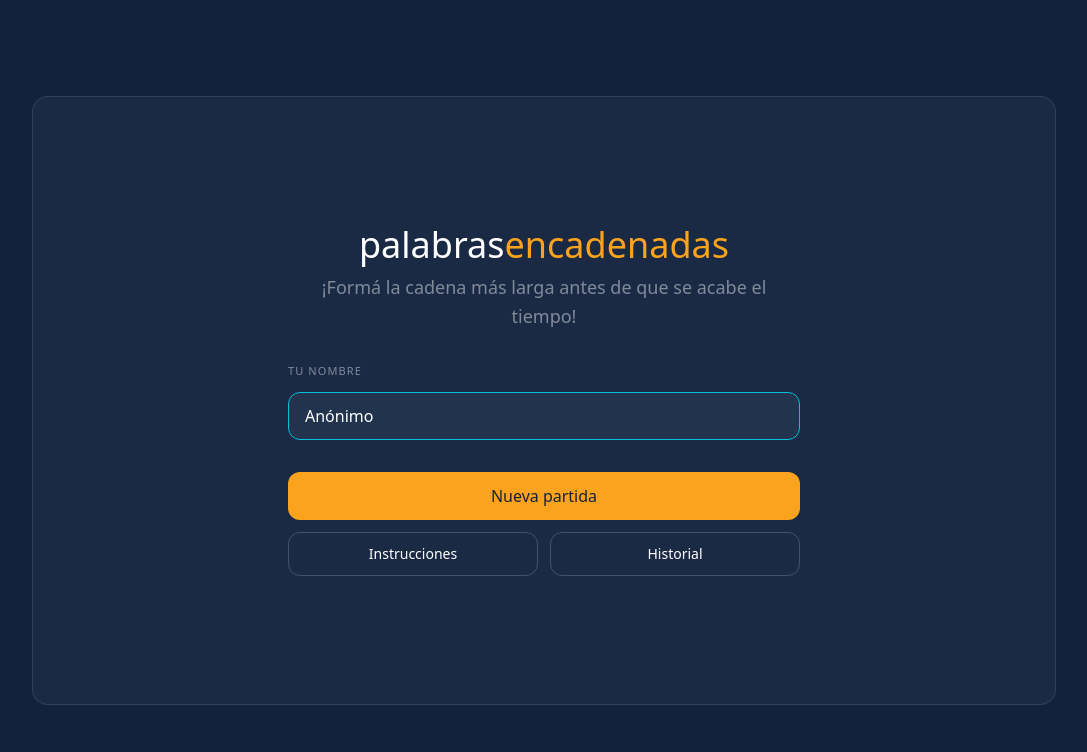
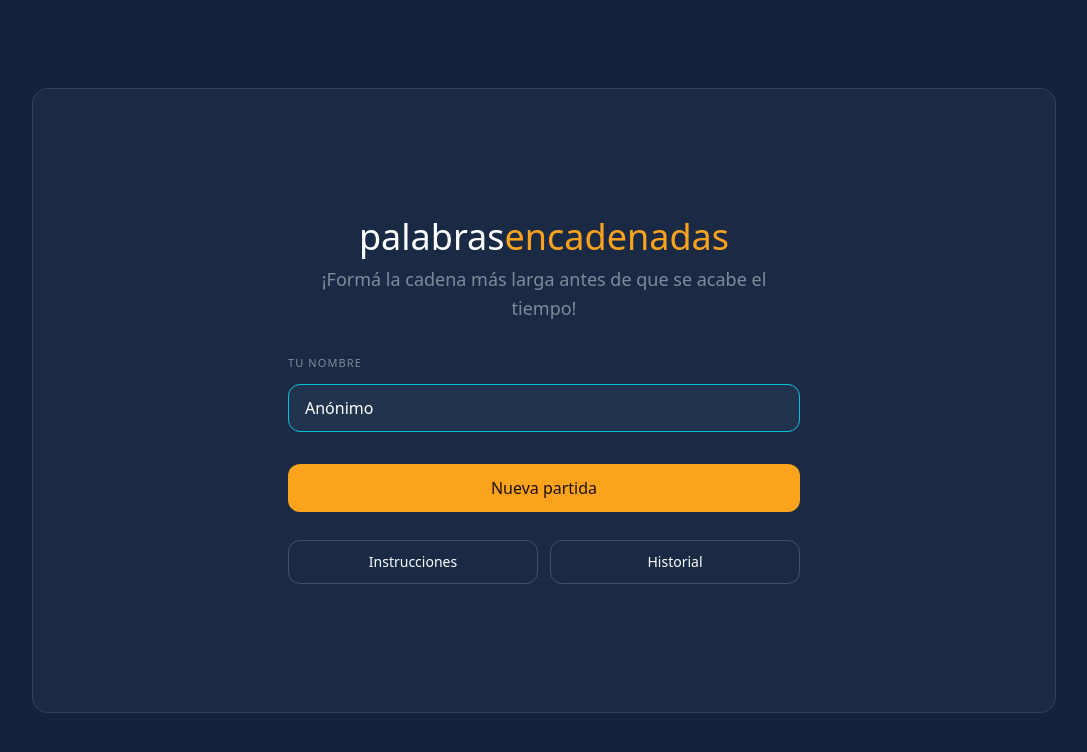
Before and after one commit to agusgarrido/unq-ui-agustin-garrido-trabajo-final, a React (Vite) app: page / in a window 1280 px wide. Shown: the top 752 px of the page, without its empty margins (96-1183 px from the left). Built offline with nearby package versions, Linux system fonts and the light colour scheme.

Commit message:
Fix: Cambios de estilo + ruta al juego

```diff
--- a/src/pages/MenuPage.tsx
+++ b/src/pages/MenuPage.tsx
@@ -49,7 +49,7 @@ export function MenuPage({ playerName, onNameChange }: MenuPageProps) {
 
         <div className="flex flex-col gap-2 sm:gap-3">
           <button
-            className="w-full h-10 sm:h-12 rounded-xl text-sm sm:text-base font-medium bg-sun text-navy hover:opacity-90 active:scale-[0.98] transition-all"
+            className="btn-base btn-sun w-full h-10 sm:h-12 rounded-xl text-sm sm:text-base font-medium mb-4"
             onClick={handlePlay}
           >
             Nueva partida
@@ -57,7 +57,7 @@ export function MenuPage({ playerName, onNameChange }: MenuPageProps) {
           <div className="grid grid-cols-2 gap-2 sm:gap-3">
             <button
               className="h-9 sm:h-11 bg-transparent border border-border2 rounded-xl text-xs sm:text-sm text-white hover:bg-card2 transition-colors"
-              onClick={() => navigate("/")}
+              onClick={() => navigate("/game")}
             >
               Instrucciones
             </button>
```
